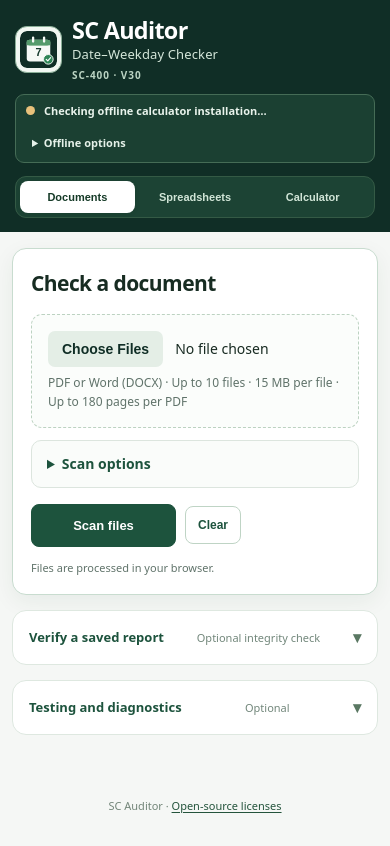
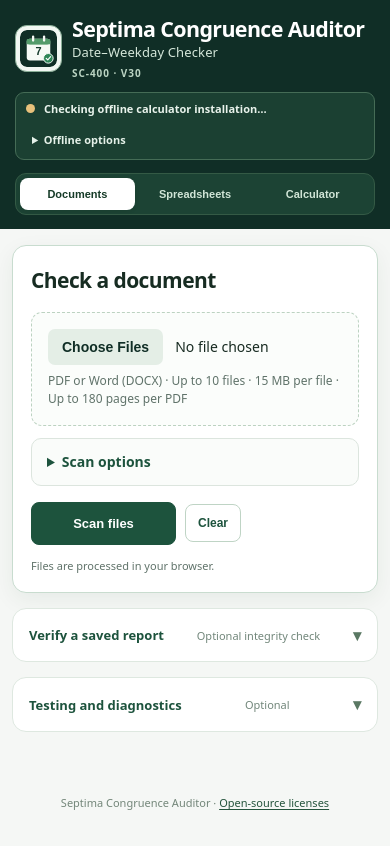
Before and after one commit to samanthonyabalos-dev/gcf-calculator, a plain HTML site: page index.html in a window 390 px wide. Drawn offline with Linux system fonts and the light colour scheme.

Commit message:
Use full Septima Congruence Auditor website and PWA branding

```diff
--- a/index.html
+++ b/index.html
@@ -2,10 +2,10 @@
 <html lang="en"><head>
 <meta charset="utf-8"><meta name="viewport" content="width=device-width, initial-scale=1">
 <meta name="theme-color" content="#102E26">
-<meta name="application-name" content="SC Auditor"><meta name="apple-mobile-web-app-title" content="SC Auditor">
+<meta name="application-name" content="Septima Congruence Auditor"><meta name="apple-mobile-web-app-title" content="Septima Congruence Auditor">
 <meta http-equiv="Content-Security-Policy" content="default-src 'self'; base-uri 'self'; object-src 'none'; form-action 'none'; frame-src 'none'; script-src 'self' https://cdnjs.cloudflare.com https://cdn.jsdelivr.net https://unpkg.com 'wasm-unsafe-eval'; worker-src 'self' blob: https://cdnjs.cloudflare.com https://cdn.jsdelivr.net https://unpkg.com; connect-src 'self' https://cdnjs.cloudflare.com https://cdn.jsdelivr.net https://unpkg.com https://tessdata.projectnaptha.com blob:; img-src 'self' blob: data:; style-src 'self' 'unsafe-inline'; font-src 'self' data:; upgrade-insecure-requests"><meta name="description" content="SC Auditor checks dates and weekdays in documents, spreadsheets, and the calendar.">
-<title>SC Auditor | Date–Weekday Checker</title>
-<link rel="manifest" href="./manifest.webmanifest?brand=sc-auditor-v30"><link rel="icon" type="image/svg+xml" href="./icon.svg">
+<title>Septima Congruence Auditor | Date–Weekday Checker</title>
+<link rel="manifest" href="./manifest.webmanifest?brand=septima-congruence-auditor-v30"><link rel="icon" type="image/svg+xml" href="./icon.svg">
 <style>
 :root{--forest:#102E26;--forest2:#1D533D;--ink:#182B22;--muted:#60736A;--line:#DCE5DE;--surface:#fff;--wash:#F4F7F4;--pale:#E8F1EA}
 *{box-sizing:border-box}html{scroll-behavior:smooth}body{margin:0;background:var(--wash);color:var(--ink);font:14px/1.55 system-ui,-apple-system,Segoe UI,Arial,sans-serif}
@@ -167,7 +167,7 @@ main{max-width:960px;padding-top:22px}.card{margin-bottom:13px;padding:23px}.pri
 @media(max-width:640px){.tool-drawer .security-check-results{grid-template-columns:minmax(0,1fr)}.tool-drawer .security-actions{display:grid;grid-template-columns:minmax(0,1fr)}.tool-drawer .security-actions button{width:100%}}
 footer a{color:#24543C;text-underline-offset:2px}
 
-/* SC Auditor branding and restrained task-first presentation */
+/* Septima Congruence Auditor branding and restrained task-first presentation */
 body{background:#F5F7F5;color:#172C22}
 header{background:#102E26}
 header .inner{max-width:1040px;padding:22px 24px 17px}
@@ -175,7 +175,7 @@ header .inner{max-width:1040px;padding:22px 24px 17px}
 .brand{display:flex;align-items:center;gap:13px;min-width:0}
 .brand-logo{display:block;width:56px;height:56px;flex:none;border-radius:15px;background:#F2F7F2;padding:4px;border:1px solid #8AAE97}
 .brand-copy{min-width:0}
-.brand-copy h1{margin:0;color:#fff;font-size:clamp(25px,3vw,31px);font-weight:760;line-height:1.2;letter-spacing:-.03em;overflow-wrap:normal}.brand-descriptor{display:block;color:#D4E6D9;font-size:13px;line-height:1.3;margin-top:2px;letter-spacing:.01em}
+.brand-copy h1{margin:0;color:#fff;font-size:clamp(23px,2.8vw,30px);font-weight:760;line-height:1.2;letter-spacing:-.03em;overflow-wrap:normal}.brand-descriptor{display:block;color:#D4E6D9;font-size:13px;line-height:1.3;margin-top:2px;letter-spacing:.01em}
 .brand-copy .eyebrow{margin-top:5px;color:#BBD4C3;font-size:10px;font-weight:700;letter-spacing:.095em}
 .brand-bar .offline-strip{margin:0!important;max-width:100%;background:#1B4032;border:1px solid #456C56;padding:7px 10px!important;border-radius:9px}
 .brand-bar .offline-main{color:#E9F3EC}
@@ -204,7 +204,7 @@ footer{margin:12px auto 32px;padding:0 20px;font-size:11px}
  .brand-bar{align-items:stretch;gap:11px}
  .brand{gap:10px}
  .brand-logo{width:47px;height:47px;border-radius:12px}
- .brand-copy h1{font-size:clamp(22px,6vw,27px)}
+ .brand-copy h1{font-size:clamp(20px,5.5vw,26px);overflow-wrap:break-word}
  .brand-bar .offline-strip{width:100%;justify-content:space-between}
  .nav{max-width:none;margin-top:13px;padding:4px;gap:3px}
  .nav button{flex:1 1 0;font-size:11px;padding:10px 5px}
@@ -214,7 +214,7 @@ footer{margin:12px auto 32px;padding:0 20px;font-size:11px}
 }
 
 </style></head><body>
-<header><div class="inner"><div class="brand-bar"><div class="brand"><img class="brand-logo" src="./icon.svg" width="56" height="56" alt=""><div class="brand-copy"><h1>SC Auditor</h1><div class="brand-descriptor">Date–Weekday Checker</div><div class="eyebrow">SC-400 · v30</div></div></div>
+<header><div class="inner"><div class="brand-bar"><div class="brand"><img class="brand-logo" src="./icon.svg" width="56" height="56" alt=""><div class="brand-copy"><h1>Septima Congruence Auditor</h1><div class="brand-descriptor">Date–Weekday Checker</div><div class="eyebrow">SC-400 · v30</div></div></div>
 <div class="offline-strip" aria-label="Offline status"><div class="offline-main"><span class="offline-indicator" aria-hidden="true"></span><span id="offlineStatus" role="status" aria-live="polite">Checking offline access…</span></div>
 <details class="offline-settings"><summary>Offline options</summary><div class="offline-actions"><button type="button" id="offlineCheck" class="offline-button">Check offline</button><button type="button" id="offlineInstall" class="offline-button" hidden>Install app</button></div><p id="offlineDetails" class="offline-detail">Core calculator tools work offline after setup.</p></details><button type="button" id="offlineApplyUpdate" class="offline-button" hidden>Load update</button></div></div>
 <nav class="nav" aria-label="Main tools" role="tablist"><button type="button" id="tab-document" role="tab" aria-controls="document" aria-selected="true" class="active" data-section="document">Documents</button><button type="button" id="tab-spreadsheet" role="tab" aria-controls="spreadsheet" aria-selected="false" data-section="spreadsheet">Spreadsheets</button><button type="button" id="tab-calculator" role="tab" aria-controls="calculator" aria-selected="false" data-section="calculator">Calculator</button></nav></div></header>
@@ -435,7 +435,7 @@ footer{margin:12px auto 32px;padding:0 20px;font-size:11px}
 </div></div>
 </section>
 </main>
-<footer>SC Auditor · <a href="./open-source-licenses.html">Open-source licenses</a></footer>
+<footer>Septima Congruence Auditor · <a href="./open-source-licenses.html">Open-source licenses</a></footer>
 <script src="./jszip.min.js"></script><script src="./sc-engine.js"></script><script src="./scan-core.js"></script><script src="./pdf-bridge.js"></script><script src="./document-bridge.js"></script><script src="./pdf-export.js"></script>
 <script src="./audit-utils.js"></script><script src="./security-seal.js"></script><script src="./security-ui.js"></script><script src="./audit-app.js"></script><script src="./quality-app.js"></script><script src="./sheet-app.js"></script><script src="./calc-app.js"></script><script src="./learn-app.js"></script><script src="./nav.js"></script><script src="./offline-app.js"></script><script src="./quick-verify.js"></script>
 </body></html>
```
